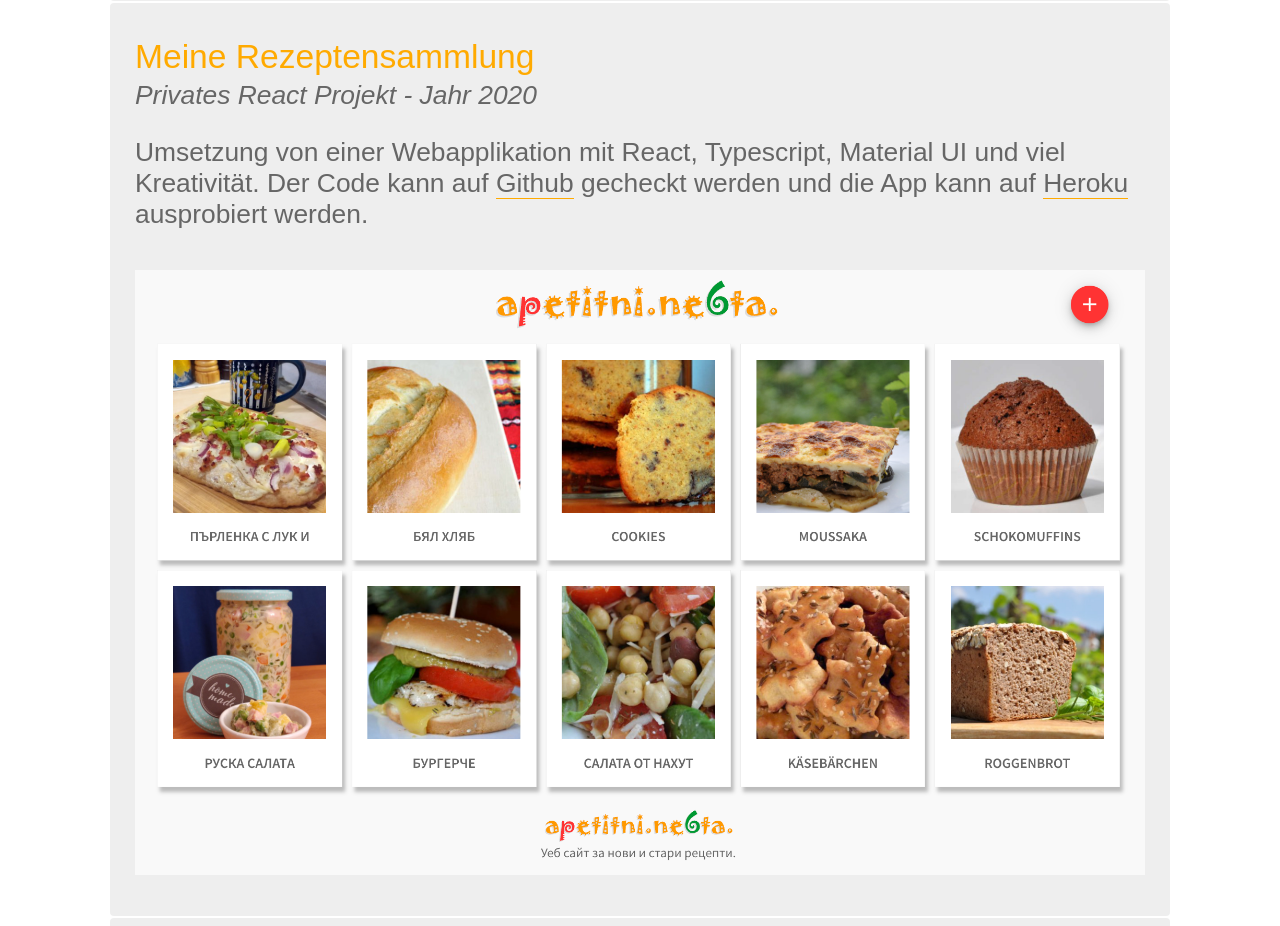
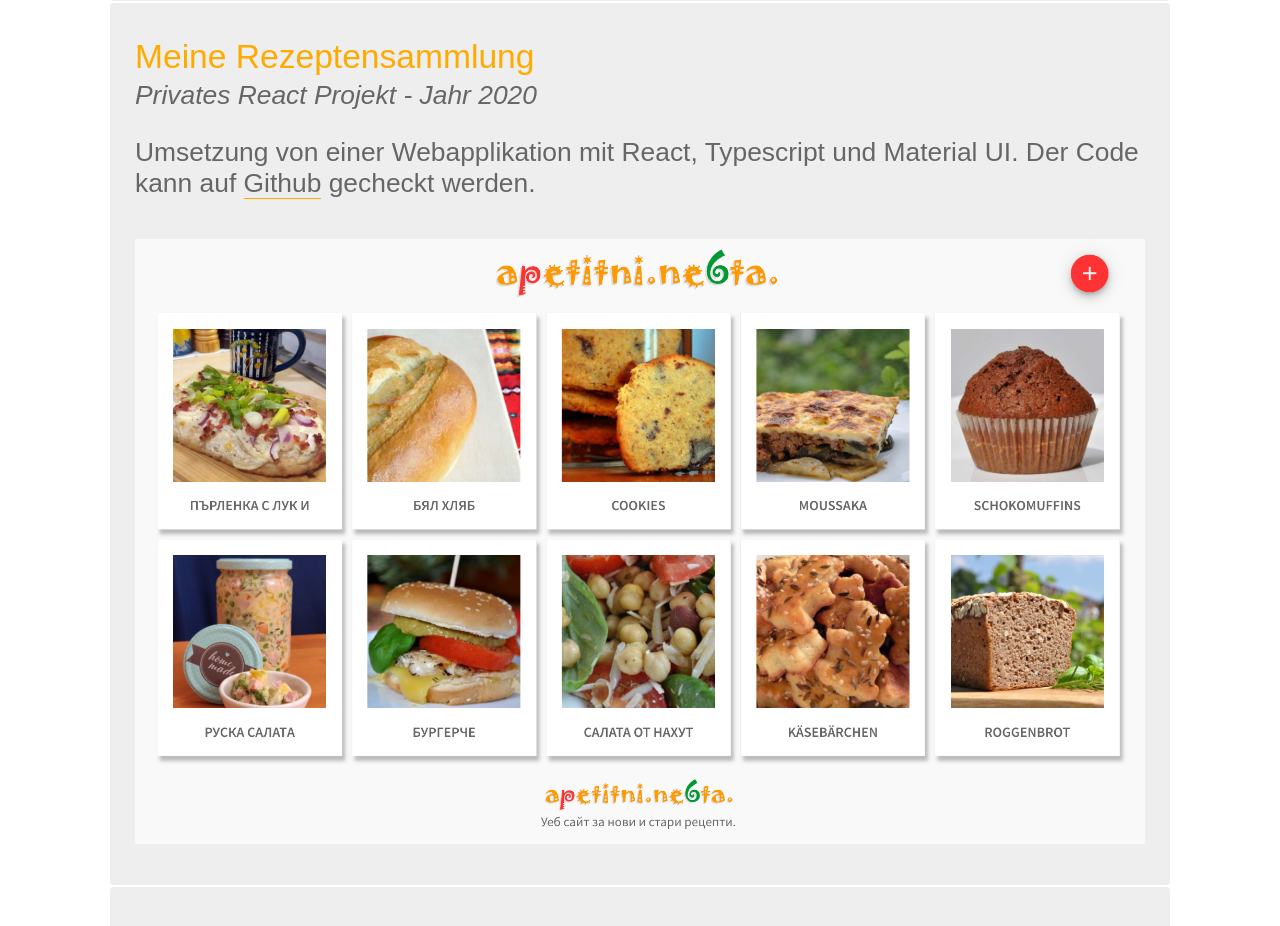
Before and after one commit to kalinagg/meineprojekte, a React (Create React App) app: page /projects in a window 1280 px wide. Shown: the part 1940-2866 px from the top of the page. Built offline with nearby package versions, Linux system fonts and the light colour scheme; a web font is replaced by a local one.

Commit message:
Updated content. Added links on images

```diff
--- a/src/App.js
+++ b/src/App.js
@@ -2,7 +2,7 @@ import React from 'react';
 import './App.css';
 import LogoNavigation from './LogoNavigation/LogoNavigation';
 import Header from './Header/Header';
-import TextBox from './TextBox/TextBox';
+import TextBox from './TextBoxContact/TextBoxContact';
 import TextBoxAbout from './TextBoxAbout/TextBoxAbout';
 import TextBoxCV from './TextBoxCV/TextBoxCV';
 import Footer from './Footer/Footer';
--- a/src/TextBox/TextBox.js
+++ b/src/TextBoxContact/TextBoxContact.js
@@ -1,5 +1,5 @@
 import React, { Component } from 'react';
-import './TextBox.css';
+import './TextBoxContact.css';
 
 export default class TextBox extends Component {
     render() {
@@ -13,7 +13,7 @@ export default class TextBox extends Component {
                         <p>Tel: +49 176 786 420 47</p>
                         <p>Adresse: 81539 München, Deutschland</p>
                         <p>LinkedIn: <a href="https://de.linkedin.com/in/kalina-georgieva-2a365744" target="_blank" rel="noopener noreferrer">Kalina auf LinkedIn</a></p>
-                        <p>Web: <a href="https://kalinagg.github.io/meineprojekte">Meine Projekte</a></p>
+                        <p>Web: <a href="https://meineprojekte.vercel.app">Meine Projekte</a></p>
                     </article>
                 </section>
             </main>
--- a/src/TextBoxProjects/TextBoxProjects.css
+++ b/src/TextBoxProjects/TextBoxProjects.css
@@ -23,3 +23,7 @@
 .projects-article a {
 	border-bottom: 1px solid #fa0;
 }
+
+a.projects-image-link {
+	border: 0;
+}
--- a/src/TextBoxProjects/TextBoxProjects.js
+++ b/src/TextBoxProjects/TextBoxProjects.js
@@ -8,11 +8,13 @@ export default class TextBoxProjects extends Component {
             <main>
                 <section>
                     {projects.map(project => (
-                        <article className="projects-article">
+                        <article className="projects-article" key={project.id}>
                             <h2 className="projects-h2">{project.title}</h2>
                             <h3>{project.subtitle} - Jahr {project.year}</h3>
                             <p dangerouslySetInnerHTML={{__html: project.text}} />
-                            <img src={project.image} alt={project.title} width='100%' />
+                            <a href={project.link} title={project.title} target="_blank" className="projects-image-link">
+                                <img src={project.image} alt={project.title} width='100%' />
+                            </a>
                         </article>
                         )
                     )}
--- a/src/TextBoxProjects/TextBoxProjectsData.js
+++ b/src/TextBoxProjects/TextBoxProjectsData.js
@@ -18,6 +18,7 @@ export const projects = [
         title: 'Mobile App BestBefore',
         subtitle: 'Privates Figma Projekt',
         year: '2023',
+        link: 'https://www.figma.com/file/8xOnZBaoKKlb08ElL8FJvf/BestBefore?node-id=0%3A1&t=1f8loummLFzQ49jy-0',
         text: 'Gestaltung von <a href="https://www.figma.com/file/8xOnZBaoKKlb08ElL8FJvf/BestBefore?node-id=0%3A1&t=1f8loummLFzQ49jy-0" target="blank">Layouts in Figma</a> für eine mobile App, die zum Verfolgen von Mindesthaltbarkeitsdaten jeglicher Produkte dient.'
     },
     {
@@ -26,6 +27,7 @@ export const projects = [
         title: 'Mobile App SQURE PICS',
         subtitle: 'Privates Figma Projekt',
         year: '2022',
+        link: 'https://www.figma.com/file/y1EsIn7mQ2QkK1kbbkcUfl/Square-Pics?node-id=0%3A1',
         text: 'Gestaltung von <a href="https://www.figma.com/file/y1EsIn7mQ2QkK1kbbkcUfl/Square-Pics?node-id=0%3A1" target="blank">Layouts in Figma</a> für eine mobile App, die zum Erstellen von einem Photokalender in PDF Format dient.'
     },
     {
@@ -34,7 +36,8 @@ export const projects = [
         title: 'Meine Rezeptensammlung',
         subtitle: 'Privates React Projekt',
         year: '2020',
-        text: 'Umsetzung von einer Webapplikation mit React, Typescript, Material UI und viel Kreativität. Der Code kann auf <a href="https://github.com/kalinagg/apetitni.ne6ta." target="blank">Github</a> gecheckt werden und die App kann auf <a href="https://secure-reef-84581.herokuapp.com" target="blank">Heroku</a> ausprobiert werden.'
+        link: 'https://github.com/kalinagg/apetitni.ne6ta',
+        text: 'Umsetzung von einer Webapplikation mit React, Typescript und Material UI. Der Code kann auf <a href="https://github.com/kalinagg/apetitni.ne6ta" target="blank">Github</a> gecheckt werden.'
     },
     {
         id: 4,
@@ -42,6 +45,7 @@ export const projects = [
         title: 'Brotbackkurs-Gutschein',
         subtitle: 'Privates Projekt für Print',
         year: '2016',
+        link: breadCourse,
         text: 'Erstellung von einem Brotbackkurs-Gutschein in Photoshop.'
     },
     {
@@ -50,6 +54,7 @@ export const projects = [
         title: 'Photokalender',
         year: '2016',
         subtitle: 'Privates Projekt für Print',
+        link: calendar,
         text: 'Erstellung von einem Photokalender in Photoshop.'
     },
     {
@@ -58,7 +63,8 @@ export const projects = [
         title: 'Online Shop für Trachtenmode',
         subtitle: 'Unternehmen: Macromedia GmbH',
         year: '2013',
-        text: 'Gestaltung von einer Website-Vorlage in Photoshop, dass in Rahmen von einer Interfacedesign Weiterbildung stattgefunden hat.'
+        link: bavarianCostumes,
+        text: 'Gestaltung von einer Website-Vorlage in Photoshop als Teil einer Interfacedesign Weiterbildung.'
     },
     {
         id: 7,
@@ -66,6 +72,7 @@ export const projects = [
         title: 'Webseite THE SPACE OF ROSS',
         subtitle: 'Privates Projekt für Web',
         year: '2013',
+        link: spaceOfRoss,
         text: 'Gestaltung von einer Website-Vorlage in Photoshop.'
     },
     {
@@ -74,6 +81,7 @@ export const projects = [
         title: 'Yoga Yvonne',
         subtitle: 'Privates Projekt für Logodesign',
         year: '2017',
+        link: yogaLogo,
         text: 'Gestaltung von einem Logo in Photoshop.'
     },
     {
@@ -82,6 +90,7 @@ export const projects = [
         title: 'Casino Webseite ACES UP',
         subtitle: 'Unternehmen: Mochanin Corp.',
         year: '2008',
+        link: casino,
         text: 'Gestaltung von einer Website-Vorlage in Photoshop.'
     },
     {
@@ -90,6 +99,7 @@ export const projects = [
         title: 'Unternehmenswebseite von Voicecom',
         subtitle: 'Unternehmen: Voicecom AG',
         year: '2007',
+        link: voicecom,
         text: 'Gestaltung von einer Website-Vorlage in Photoshop. Enwicklung der HTML Vorlagen mit Hilfe von Dreamweaver.'
     },
     {
@@ -98,6 +108,7 @@ export const projects = [
         title: 'Animiertes Werbebanner für Musik',
         subtitle: 'Unternehmen: Voicecom AG',
         year: '2007',
+        link: music4you,
         text: 'Gestaltung von einem animierten Werbebanner in Flash.'
     },
     {
@@ -106,6 +117,7 @@ export const projects = [
         title: 'Animiertes Werbebanner für Fußball',
         subtitle: 'Unternehmen: Voicecom AG',
         year: '2007',
+        link: soccer,
         text: 'Gestaltung von einem animierten Werbebanner in Flash.'
     }
 ]
```
Also changed, not shown: src/TextBoxContact/TextBoxContact.css (renamed from src/TextBox/TextBox.css), 1 other file (tests, documents, lock files or other folders).
